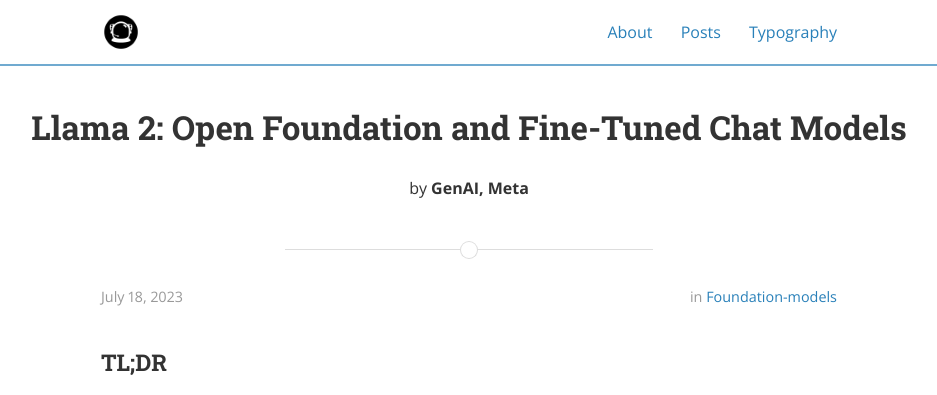
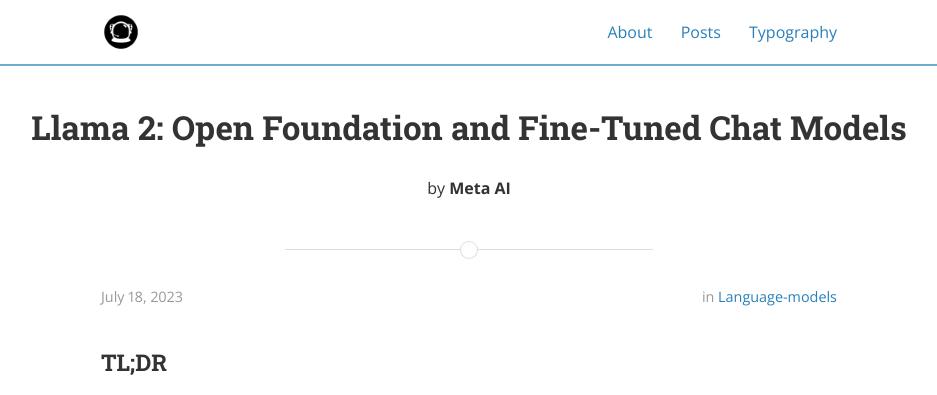
Before and after one commit to aldente0630/aldente0630.github.io, a Jekyll site: the page built from _posts/2025-01-13-llama-2-open-foundation-and-fine-tuned-chat-models.md, in a window 1280 px wide and 900 px high. Shown: the top 395 px of the window, without its empty margins (171-1108 px from the left). Built offline with Jekyll 4.4.1, drawn with Linux system fonts in a browser that asks for light colours; nearby versions of some CDN libraries; formulas are drawn with MathJax 3.

Commit message:
hotfix post's categories

```diff
--- a/_posts/2025-01-13-llama-2-open-foundation-and-fine-tuned-chat-models.md
+++ b/_posts/2025-01-13-llama-2-open-foundation-and-fine-tuned-chat-models.md
@@ -2,8 +2,8 @@
 layout: post
 title: "Llama 2: Open Foundation and Fine-Tuned Chat Models"
 date: 2023-07-18 14:31:57
-author: "GenAI, Meta"
-categories: "Foundation-Models"
+author: "Meta AI"
+categories: "Language-Models"
 tags: ["Open-and-Efficient-Foundation-Language-Models", "Reinforcement-Learning-with-Human-Feedback", "Rotary-Positional-Embeddings", "Safety-Alignment", "Scaling-Laws-for-Large-Language-Models", "SwiGLU-Activation-Function"]
 use_math: true
 ---
```
Also changed, not shown: _posts/2025-01-13-llama-open-and-efficient-foundation-language-models.md (+1 -1 lines).
